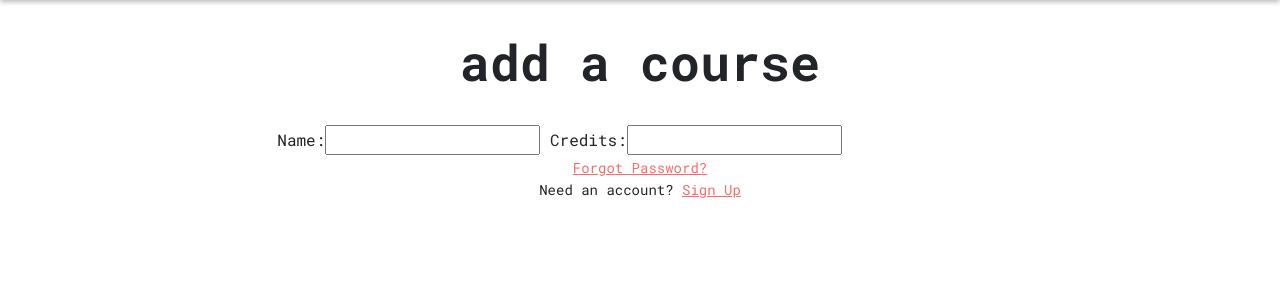
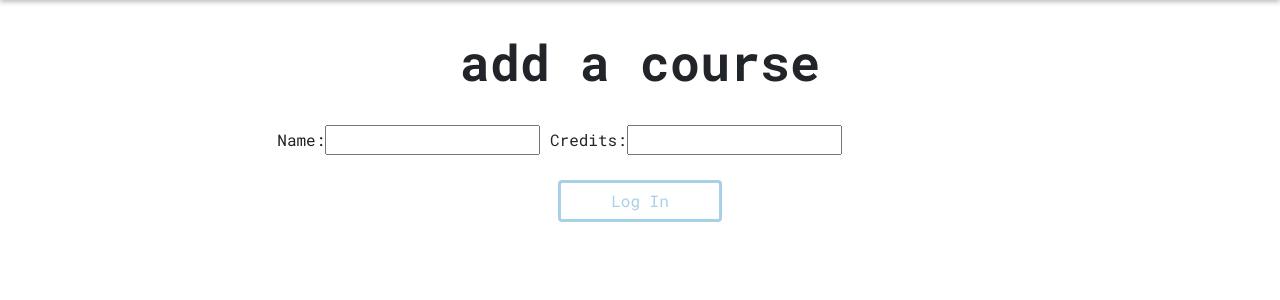
Before and after one commit to ADSteele916/nwhacks2021, a Django app: page /courses/new in a window 1280 px wide. Shown: the part 77-377 px from the top of the page. Run offline with Django 3.2, Linux system fonts and the light colour scheme; the visitor is signed in with stand-in values (Sample User, id 1); some libraries are stand-ins or nearby versions.

Commit message:
i'm so sorry for the last commit

```diff
--- a/templates/grades/newcourse.html
+++ b/templates/grades/newcourse.html
@@ -9,12 +9,9 @@
             {{ form }}
         </div>
 
+        <div class="text-center">
+            <button class="btn btn-outline-info login-btn" type="submit">Log In</button>
+        </div>
+
       </form>
-
-        <div class="text-center">
-            <small class="login-bottom-txt">
-                <a href="{% url 'password_reset' %}">Forgot Password?</a>
-                <p>Need an account? <a href="{% url "register" %}">Sign Up</a></p>
-            </small>
-        </div>
 {% endblock content %}
```
